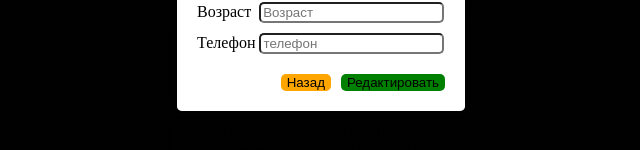
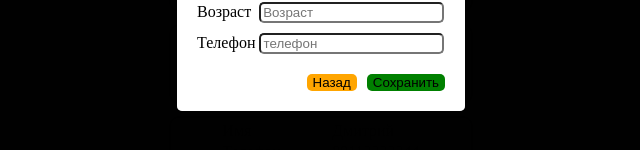
Before and after one commit to ParmezhovSergey/nuxt, a Nuxt app: page / in a window 1280 px wide. Both pictures are taken after typing "Sample" into the empty fields and a click on the button "Добавить сотрудника". Shown: the part 398-548 px from the top of the page, without its empty margins (319-959 px from the left). Built offline with nearby package versions, Linux system fonts and the light colour scheme.

Commit message:
поиск

```diff
--- a/components/UserFilter.vue
+++ b/components/UserFilter.vue
@@ -4,8 +4,8 @@
       <button class="addBtn" @click="setOpen">Добавить сотрудника</button>
     </div>
     <div class="search">
-      <input type="text" placeholder="поиск..." />
-      <button class="btn">Поиск</button>
+      <input type="text" placeholder="поиск..." v-model="val" />
+      <button class="btn" @click="updateSearch">Поиск</button>
     </div>
   </div>
   <div v-if="isOpen === true">
@@ -16,17 +16,21 @@
 <script setup lang="ts">
 const usersStore = useUsersStore();
 const isOpen = useState("myBoolean", () => false);
+const val = ref("");
 
 const setOpen = () => {
   isOpen.value = true;
-  usersStore.newUser = {}
-  usersStore.isOpen = false
+  usersStore.newUser = {};
+  usersStore.isOpen = false;
 };
 
 const setClose = () => {
   isOpen.value = false;
 };
 
+const updateSearch = () => {
+  usersStore.setSearchQuery(val.value);
+};
 </script>
 
 <style scoped>
--- a/components/UserInfo.vue
+++ b/components/UserInfo.vue
@@ -40,7 +40,9 @@
       </div>
       <div class="btn">
         <button class="btnBack" @click="$emit('back')">Назад</button>
-        <button class="btnSave" @click="$emit('back'), changeUser(newUser)">Редактировать</button>
+        <button class="btnSave" @click="$emit('back'), changeUser(newUser)">
+          Сохранить
+        </button>
       </div>
     </div>
   </div>
@@ -53,12 +55,11 @@ const newObject = { ...target, ...usersStore.newUser };
 const newUser = ref<IUser>(newObject);
 
 const changeUser = (newUser: IUser) => {
-  if(usersStore.isOpen === true){
+  if (usersStore.isOpen === true) {
     usersStore.changeUsers(newUser);
   } else {
-    usersStore.addUser(newUser)
+    usersStore.addUser(newUser);
   }
-
 };
 </script>
 
--- a/components/UserItem.vue
+++ b/components/UserItem.vue
@@ -26,12 +26,11 @@ interface Props {
 const props = defineProps<Props>();
 const usersStore = useUsersStore();
 
-
 const isOpen = useState("myBoolean", () => false);
 
 const setOpen = () => {
   isOpen.value = true;
-  usersStore.openUser(props.user.id)
+  usersStore.openUser(props.user.id);
   console.log("user", props.user.id);
 };
 const setClose = () => {
--- a/components/UsersList.vue
+++ b/components/UsersList.vue
@@ -1,14 +1,16 @@
 <template>
   <div class="users">
-    <UserItem v-for="user in usersStore.users" :user="user" :key="user.id" />
+    <UserItem
+      v-for="user in usersStore.searchUser"
+      :user="user"
+      :key="user.id"
+    />
   </div>
 </template>
 
 <script setup lang="ts">
 const usersStore = useUsersStore();
 usersStore.fetchUsers();
-
-
 </script>
 
 <style scoped>
--- a/stores/usersStore.ts
+++ b/stores/usersStore.ts
@@ -8,13 +8,6 @@ export interface IUser {
   city: string;
   phone: number | null;
 }
-// export interface IUserId {
-//   id?: number | null | undefined;
-//   name?: string | undefined;
-//   age?: number | null | undefined;
-//   city?: string | undefined;
-//   phone?: number | null | undefined;
-// }
 
 interface initialState {
   users: Array<IUser>;
@@ -37,7 +30,17 @@ export const useUsersStore = defineStore("usersStore", {
     searchQuery: "",
   }),
 
-  getters: {},
+  getters: {
+    searchUser(state: initialState) {
+      if (state.searchQuery !== "") {
+        return state.users.filter((item: { name: string }) =>
+          item.name.toLowerCase().includes(state.searchQuery.toLowerCase())
+        );
+      } else {
+        return state.users;
+      }
+    },
+  },
 
   actions: {
     async fetchUsers() {
@@ -48,8 +51,7 @@ export const useUsersStore = defineStore("usersStore", {
     openUser(id: number) {
       const userId = this.users.find((item) => item.id === id);
       this.newUser = userId;
-      this.isOpen = true
-
+      this.isOpen = true;
     },
 
     changeUsers(newUser: IUser) {
@@ -62,9 +64,13 @@ export const useUsersStore = defineStore("usersStore", {
       this.users = newUsers;
     },
 
-    addUser(newUser: IUser){
-      this.users.push(newUser)
-      console.log('users', this.users)
-    }
+    addUser(newUser: IUser) {
+      this.users.push(newUser);
+      console.log("users", this.users);
+    },
+
+    setSearchQuery(name: string) {
+      this.searchQuery = name;
+    },
   },
 });
```
